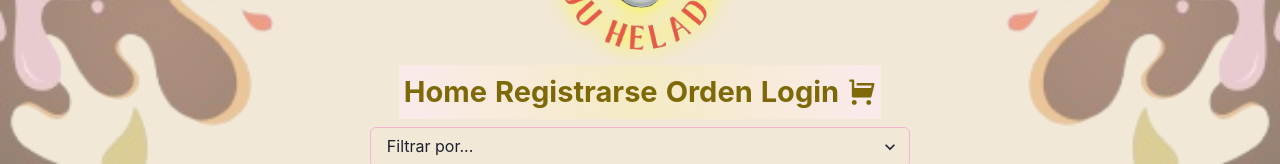
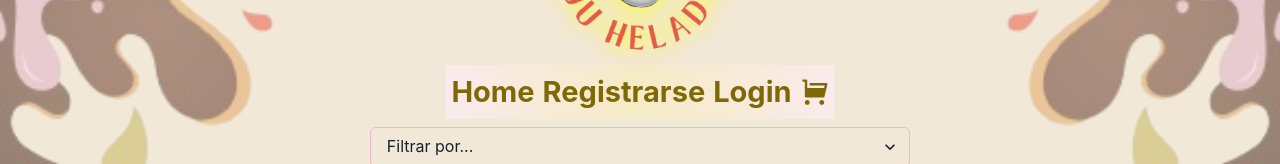
Before and after one commit to MarinaArrieta/muu, a React (Vite) app: page / in a window 1280 px wide. Shown: the part 148-312 px from the top of the page. Built offline with nearby package versions, Linux system fonts and the light colour scheme; no server answers; the database is empty.

Commit message:
Saque navlink de orden

```diff
--- a/src/components/Header.jsx
+++ b/src/components/Header.jsx
@@ -80,13 +80,6 @@ const Header = () => {
                         Registrarse
                     </Text>
                 </NavLink>
-                <NavLink as={Link} to="create" fontSize='lg'>
-                    <Text
-                        fontSize={{ base: '18px', md: '25px', lg: '29px' }}
-                    >
-                        Orden
-                    </Text>
-                </NavLink>
                 {isAuthenticated ? (
                     <NavLink as="button" onClick={logout} fontSize='lg'>
                         <Text
```
